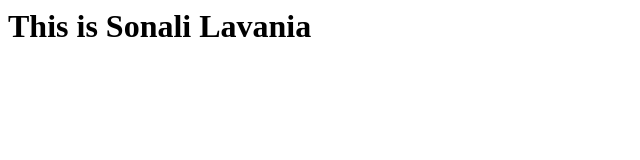
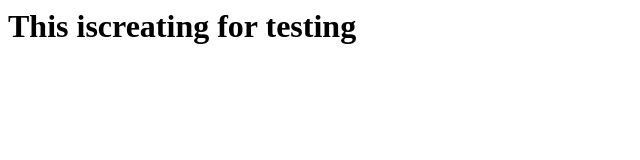
Before and after one commit to LavaniaSonali/Jenkins, a plain HTML site: page index.html in a window 1280 px wide. Shown: the whole page, without its empty margins (0-640 px from the left). Drawn offline with Linux system fonts and the light colour scheme.

Commit message:
Update index.html

```diff
--- a/index.html
+++ b/index.html
@@ -1,5 +1,5 @@
 <html>
   <body>
-    <h1> This is Sonali Lavania</h1>
+    <h1> This iscreating for testing</h1>
     </body>
   </html>
```
